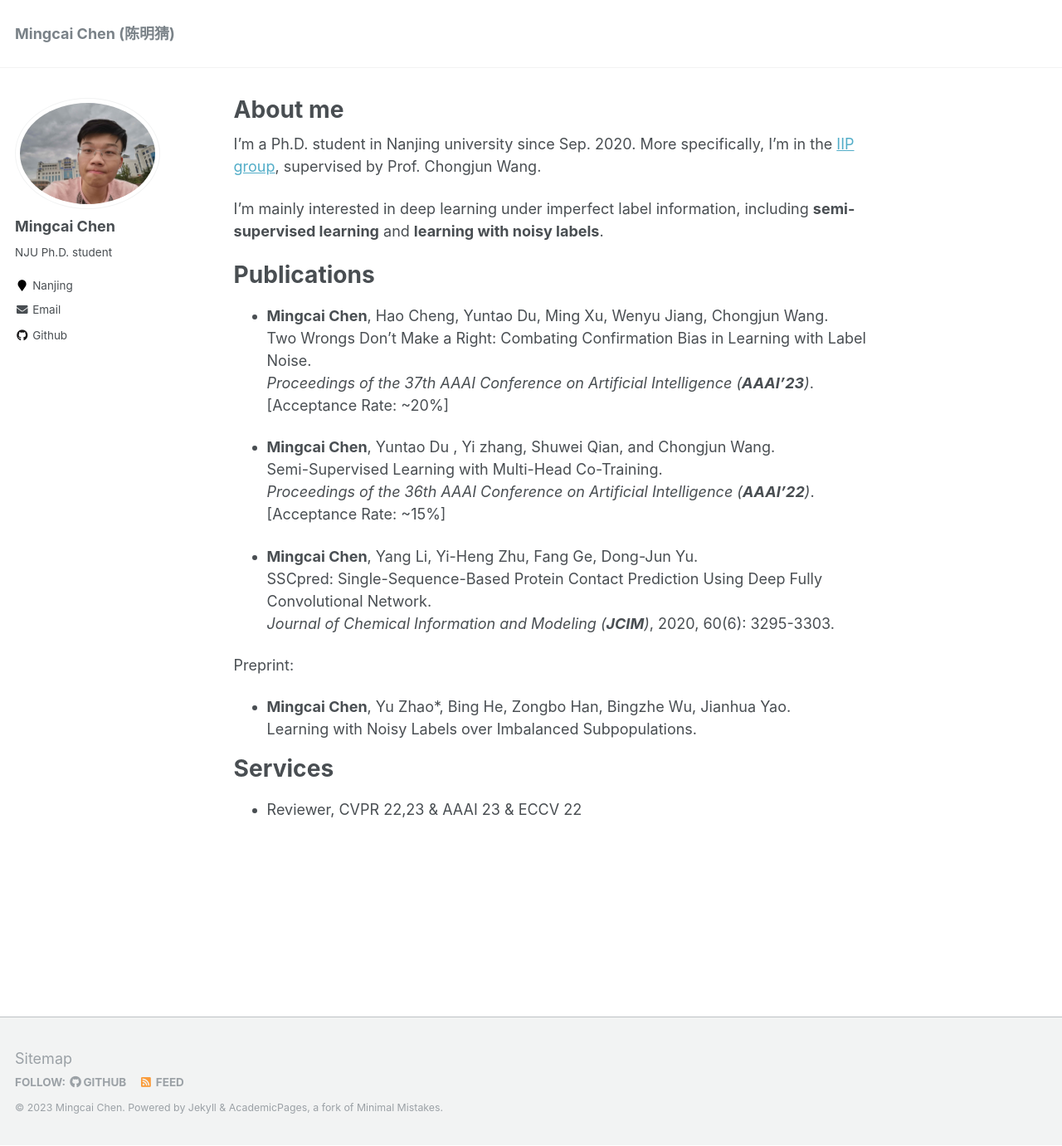
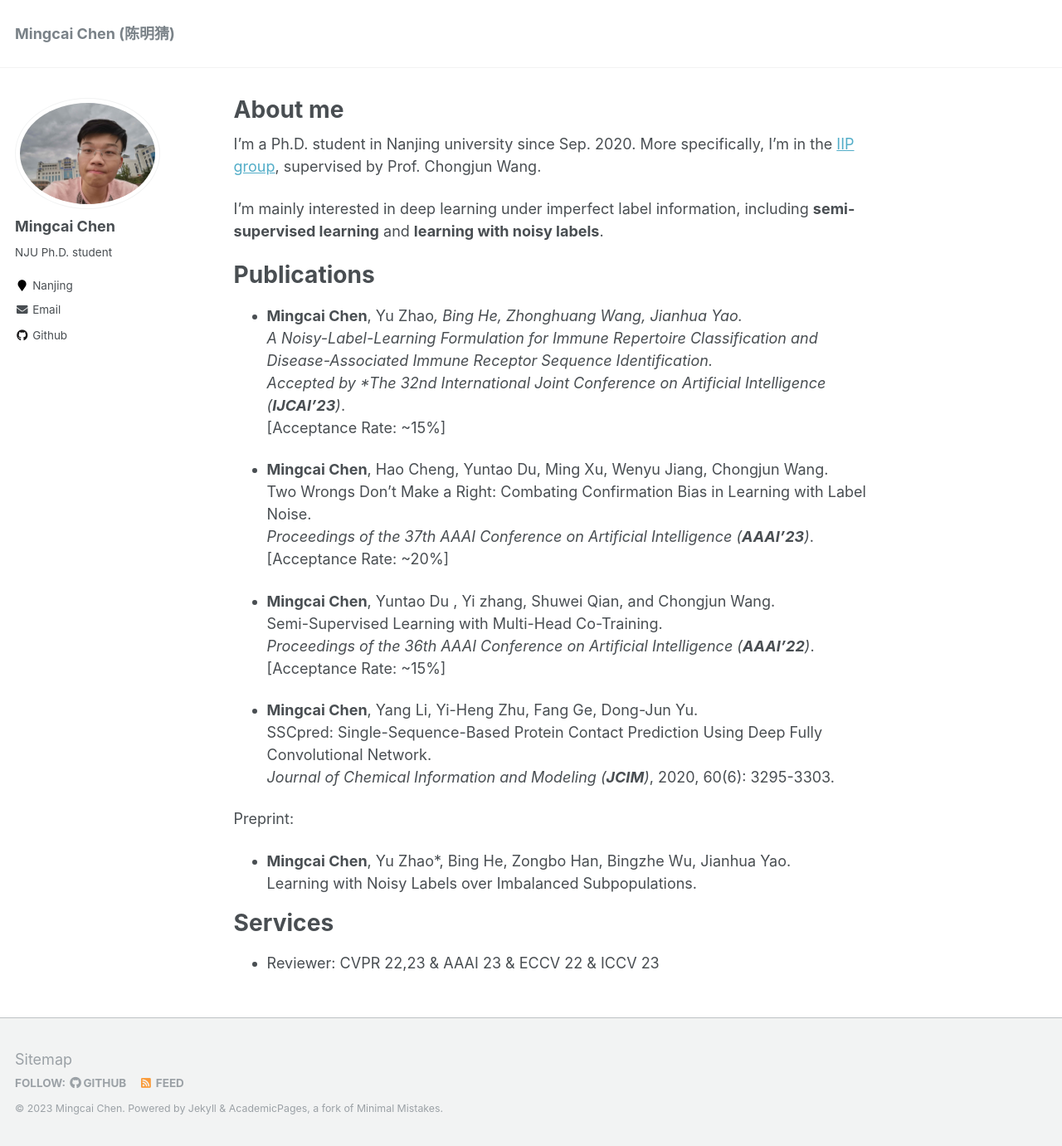
Before and after one commit to chenmc1996/chenmc1996.github.io, a Jekyll site: the page built from _pages/about.md, in a window 1280 px wide and 1381 px high. Shown: the whole window at 83% size. Built offline with Jekyll 4.4.1, drawn with Linux system fonts in a browser that asks for light colours.

Commit message:
Update about.md

```diff
--- a/_pages/about.md
+++ b/_pages/about.md
@@ -19,6 +19,10 @@ I'm mainly interested in deep learning under imperfect label information, includ
 
 Publications
 ======
+- **Mingcai Chen**, Yu Zhao*, Bing He, Zhonghuang Wang, Jianhua Yao.
+A Noisy-Label-Learning Formulation for Immune Repertoire Classification and Disease-Associated Immune Receptor Sequence Identification.
+Accepted by *The 32nd International Joint Conference on Artificial Intelligence (**IJCAI'23**)*.
+[Acceptance Rate: ~15%]
 
 - **Mingcai Chen**, Hao Cheng, Yuntao Du, Ming Xu, Wenyu Jiang, Chongjun Wang.
 Two Wrongs Don't Make a Right: Combating Confirmation Bias in Learning with Label Noise.
@@ -34,6 +38,7 @@ Semi-Supervised Learning with Multi-Head Co-Training.
 SSCpred: Single-Sequence-Based Protein Contact Prediction Using Deep Fully Convolutional Network.
 *Journal of Chemical Information and Modeling (**JCIM**)*, 2020, 60(6): 3295-3303.
 
+
 Preprint:
 
 - **Mingcai Chen**, Yu Zhao*, Bing He, Zongbo Han, Bingzhe Wu, Jianhua Yao.
@@ -44,4 +49,4 @@ Learning with Noisy Labels over Imbalanced Subpopulations.
 
 Services
 ======
-- Reviewer, CVPR 22,23 & AAAI 23 & ECCV 22
+- Reviewer: CVPR 22,23 & AAAI 23 & ECCV 22 & ICCV 23
```
